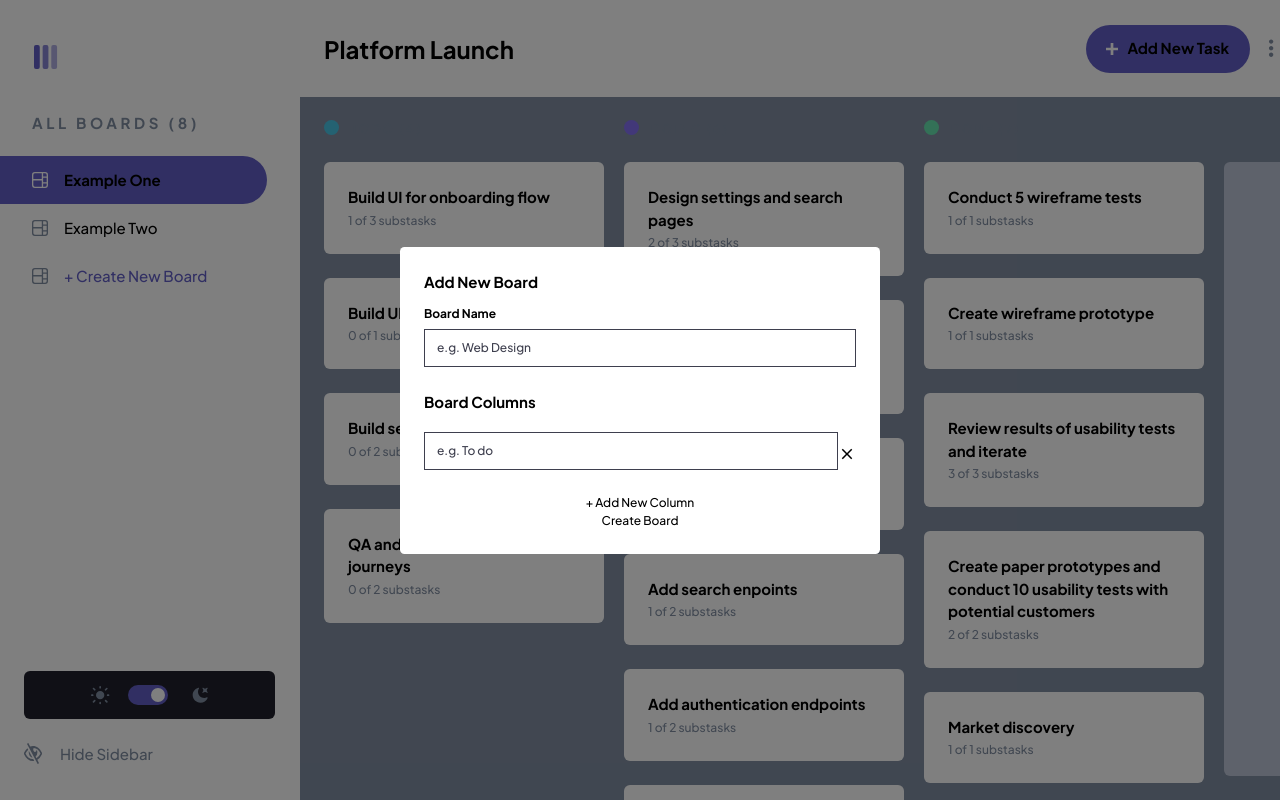
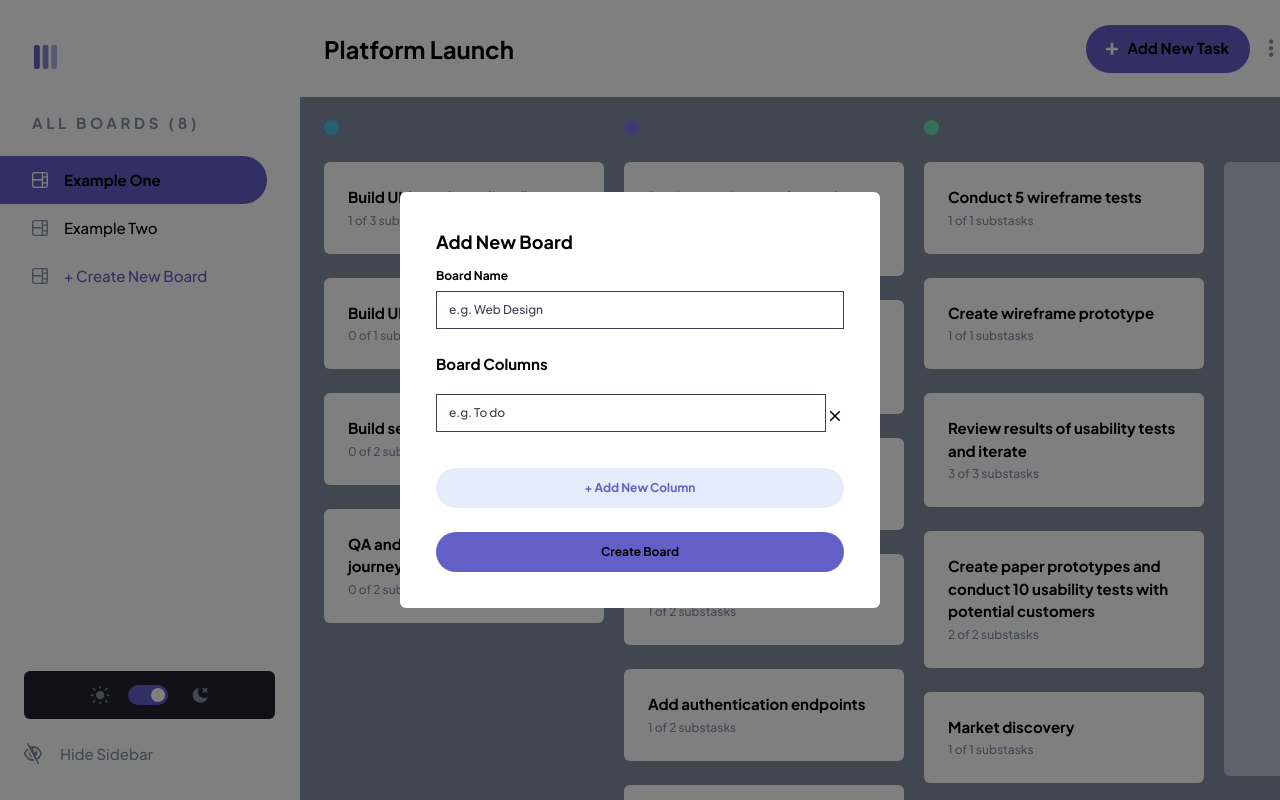
Before and after one commit to yehudz/kanban-task-manager-v2, a Next.js app: page / in a window 1280 px wide. Both pictures are taken after a click on the element "+ Create New Board". Built offline with nearby package versions, Linux system fonts and the light colour scheme.

Commit message:
style: Primary Button
Add customizable styles

```diff
--- a/components/reusables/BoardForm.tsx
+++ b/components/reusables/BoardForm.tsx
@@ -26,8 +26,8 @@ const BoardForm = ({formTitle, boardName, boardColumns}: BoardFormProps)=> {
     setModalVisibility(false)
   }
   return(
-    <form data-testid="add-new-board-form" className={`${styles.container} flex flex-col bg-white dark:bg-grey p-5 rounded-md`}>
-      <h3 data-testid="add-new-board-form-title">{formTitle}</h3>
+    <form data-testid="add-new-board-form" className={`${styles.container} flex flex-col bg-white dark:bg-grey pt-12 pb-8 px-12 rounded-lg`}>
+      <h2 data-testid="add-new-board-form-title">{formTitle}</h2>
       <span data-testid="add-new-board-form-title-input" className="flex flex-col">
         <Input
           testId="board-title-input"
@@ -48,12 +48,6 @@ const BoardForm = ({formTitle, boardName, boardColumns}: BoardFormProps)=> {
                 inputDefaultValue={column.name}
                 inputName="boardTitle"
               />
-              {/* <input
-                data-testid="column-name-input"
-                name="boardTitle"
-                type="text"
-                defaultValue={column.name}
-                placeholder={column.placeholder}/> */}
               <ClearOutlinedIcon />
             </div>
           )
--- a/components/ui/PrimaryButton.tsx
+++ b/components/ui/PrimaryButton.tsx
@@ -1,8 +1,14 @@
 import { PrimaryButtonProps } from "../../typings/interfaces"
-
+import styles from '../../styles/ui/PrimaryButton.module.scss'
 const PrimaryButton = ({buttonText, color, handleClick}: PrimaryButtonProps)=> {
   return(
-    <button data-testid="primaryButton" onClick={handleClick}>{buttonText}</button>
+    <button
+      data-testid="primaryButton"
+      onClick={handleClick}
+      className={`${styles.container} w-full font-bold mb-4 mt-4 ${color === 'white' ? 'bg-grey-200 dark:bg-white text-purple dark:hover:bg-grey-200 hover:bg-white' : 'bg-purple hover:bg-purple-light'}`}
+    >
+      {buttonText}
+    </button>
   )
 }
 
--- a/styles/reusables/FormContainer.module.scss
+++ b/styles/reusables/FormContainer.module.scss
@@ -1,5 +1,8 @@
 .container {
   max-width: 480px;
   min-width: 480px;
-  padding: 24px;
+
+  button::last-child {
+    margin-bottom: 0 !important;
+  }
 }
--- /dev/null
+++ b/styles/ui/PrimaryButton.module.scss
@@ -0,0 +1,4 @@
+.container {
+  height: 40px;
+  border-radius: 20px;
+}
```
